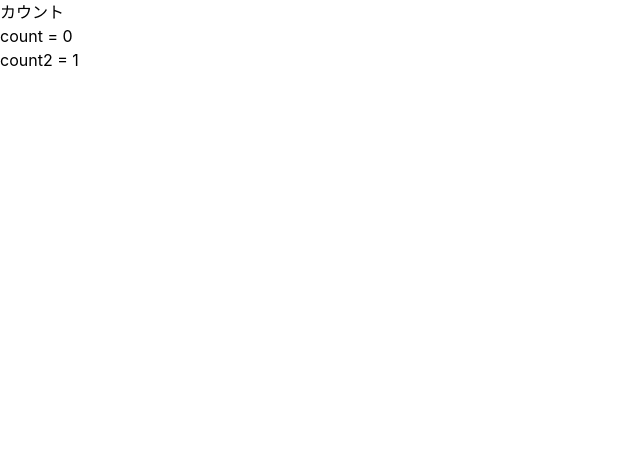
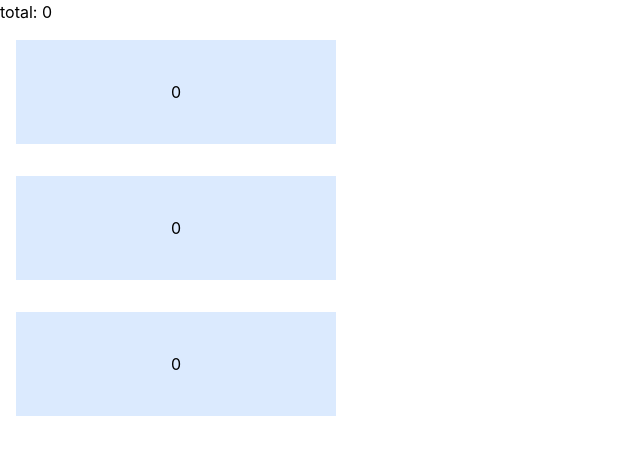
Before and after one commit to yadac/my-react, a React (Create React App) app: page / in a window 1280 px wide. Shown: the top 454 px of the page, without its empty margins (0-640 px from the left). Built offline with nearby package versions, Linux system fonts and the light colour scheme.

Commit message:
feat:子から親への連携テスト

```diff
--- /dev/null
+++ b/src/components/StateCounter.js
@@ -0,0 +1,15 @@
+import { useState } from "react";
+export default function StateCounter({ updateTotal }) {
+    const [count, setCount] = useState(0);
+    const clickHandler = () => {
+        setCount(c => c + 1);
+        updateTotal(1);
+    };
+    return (
+        <div>
+            <button
+                className="m-4 p-10 bg-blue-100 w-1/4 content-center"
+                onClick={clickHandler}>{count}</button>
+        </div>
+    )
+}
--- /dev/null
+++ b/src/components/StateParent.js
@@ -0,0 +1,15 @@
+import { useState } from 'react'
+import StateCounter from './StateCounter'
+
+export default function StateParent() {
+    const [total, setTotal] = useState(0);
+    const updateTotal = (step) => { setTotal(total => total + step) }
+    return (
+        <div>
+            <p>total: {total}</p>
+            <StateCounter updateTotal={updateTotal} />
+            <StateCounter updateTotal={updateTotal} />
+            <StateCounter updateTotal={updateTotal} />
+        </div >
+    )
+}
--- a/src/index.js
+++ b/src/index.js
@@ -2,12 +2,12 @@ import React from 'react';
 import ReactDOM from 'react-dom/client';
 import './index.css';
 import reportWebVitals from './reportWebVitals';
-import StateBasic from './components/StateBasic';
+import StateParent from './components/StateParent';
 
 const root = ReactDOM.createRoot(document.getElementById('root'));
 root.render(
   <React.StrictMode>
-    <StateBasic init={0} />
+    <StateParent />
   </React.StrictMode>
 );
 
```
